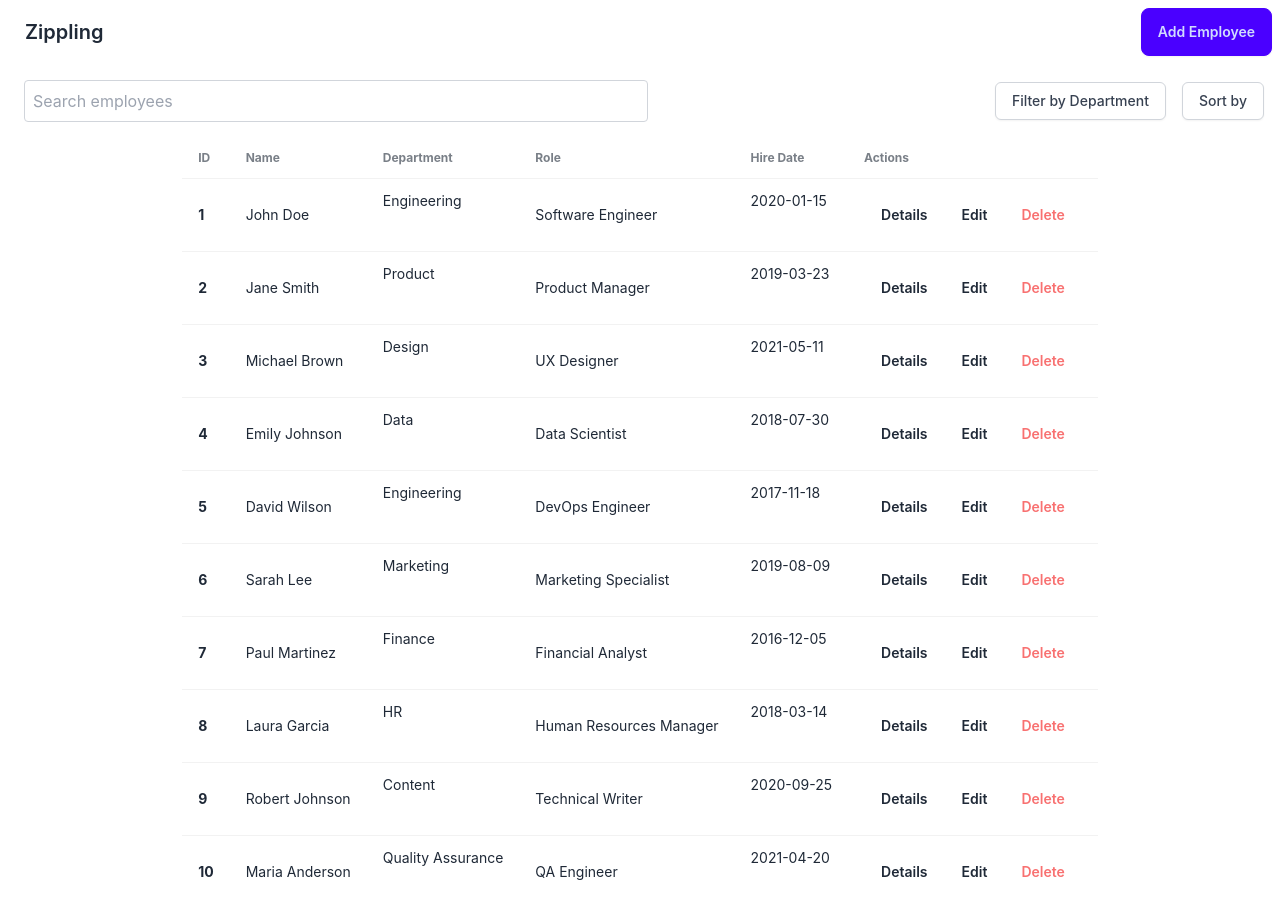
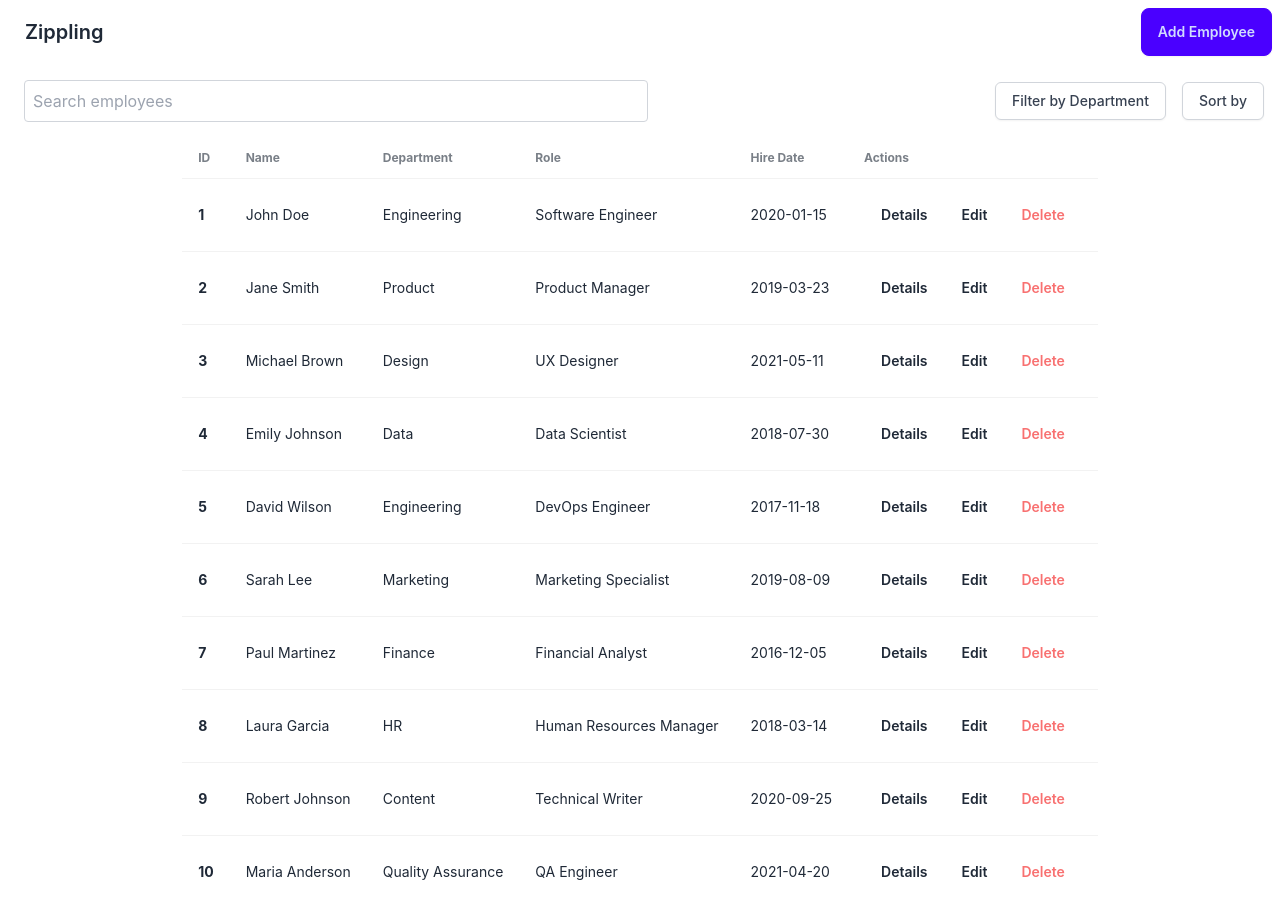
Before and after one commit to dlather/hr-plat, a React (Vite) app: page / in a window 1280 px wide. Built offline with nearby package versions, Linux system fonts and the light colour scheme.

Commit message:
feat: add readme

```diff
--- a/src/App.tsx
+++ b/src/App.tsx
@@ -1,3 +1,4 @@
+// Can use Lazy load, at page level in future
 import Employees from "./features/employee/Employee"
 
 const App = () => {
--- a/src/app/createAppSlice.ts
+++ b/src/app/createAppSlice.ts
@@ -1,6 +1,5 @@
 import { asyncThunkCreator, buildCreateSlice } from "@reduxjs/toolkit"
 
-// `buildCreateSlice` allows us to create a slice with async thunks.
 export const createAppSlice = buildCreateSlice({
   creators: { asyncThunk: asyncThunkCreator },
 })
--- a/src/features/employee/components/EmployeeForm.tsx
+++ b/src/features/employee/components/EmployeeForm.tsx
@@ -8,6 +8,8 @@ import {
   VIEW_EMPLOYEEE_MODAL_ID,
 } from "../../../utils/constants"
 
+// modalId => ADD_EMPLOYEEE_MODAL_ID: used for adding employee
+// modalId => VIEW_EMPLOYEEE_MODAL_ID: used for only viewing employee details
 export default function EmployeeForm({
   modalId = ADD_EMPLOYEEE_MODAL_ID,
   defaultState,
--- a/src/features/employee/components/EmployeeList.tsx
+++ b/src/features/employee/components/EmployeeList.tsx
@@ -55,9 +55,11 @@ function EmployeeList() {
                 <tr key={employee.id}>
                   <th>{employee.id}</th>
                   <td>{employee.name}</td>
-                  <td className="hidden lg:flex">{employee.department}</td>
+                  <td className="hidden lg:table-cell">
+                    {employee.department}
+                  </td>
                   <td>{employee.role}</td>
-                  <td className="hidden lg:flex">{employee.hireDate}</td>
+                  <td className="hidden lg:table-cell">{employee.hireDate}</td>
                   <td>
                     <button
                       onClick={() =>
--- a/src/features/employee/employeeApiSlice.ts
+++ b/src/features/employee/employeeApiSlice.ts
@@ -1,4 +1,4 @@
-// TODO:
+// In case of API Integration
 import { createApi, fetchBaseQuery } from "@reduxjs/toolkit/query/react"
 
 interface Employee {
```
Also changed, not shown: src/app/hooks.ts (+0 -7 lines), src/app/store.ts (+1 -14 lines), 1 other file (tests, documents, lock files or other folders).
